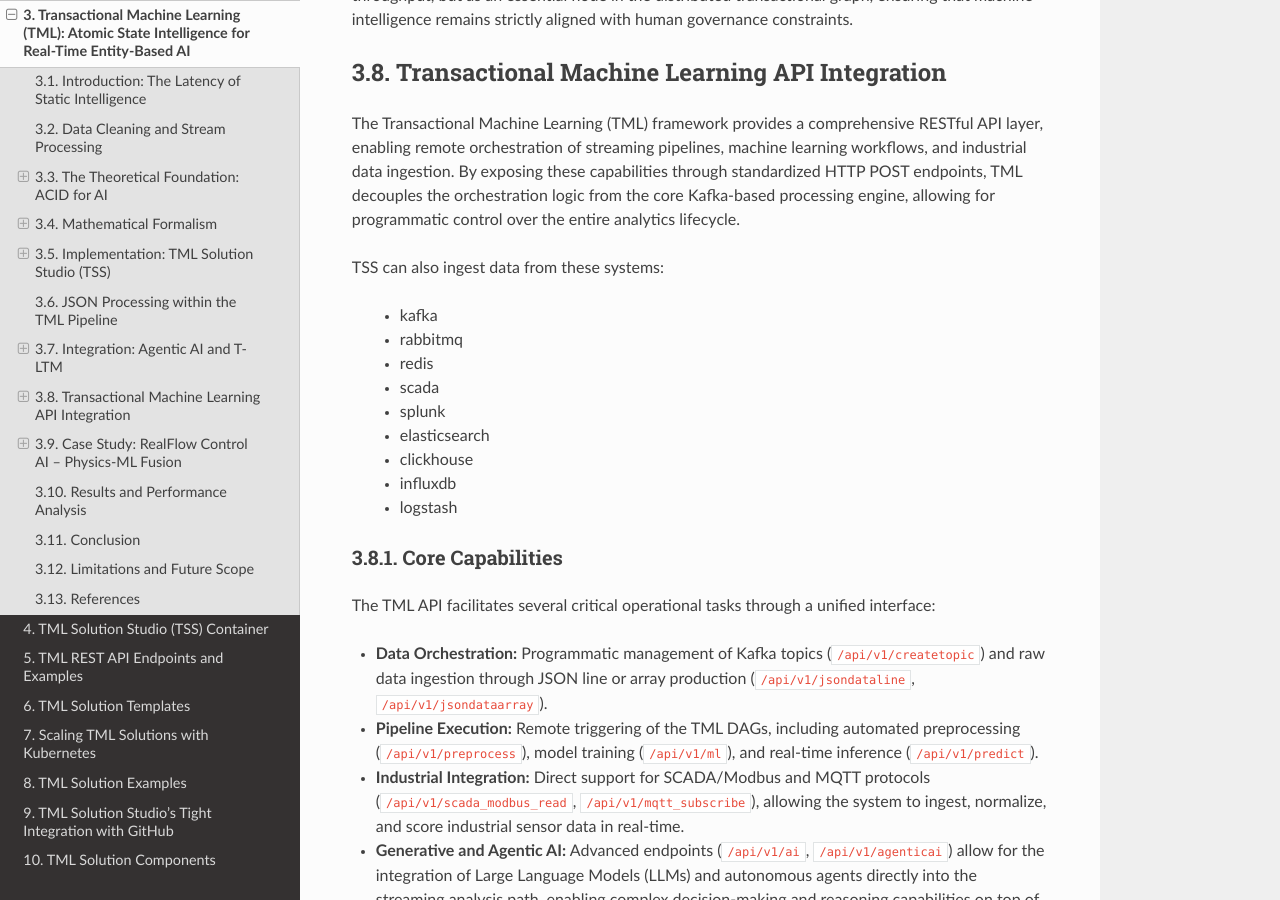
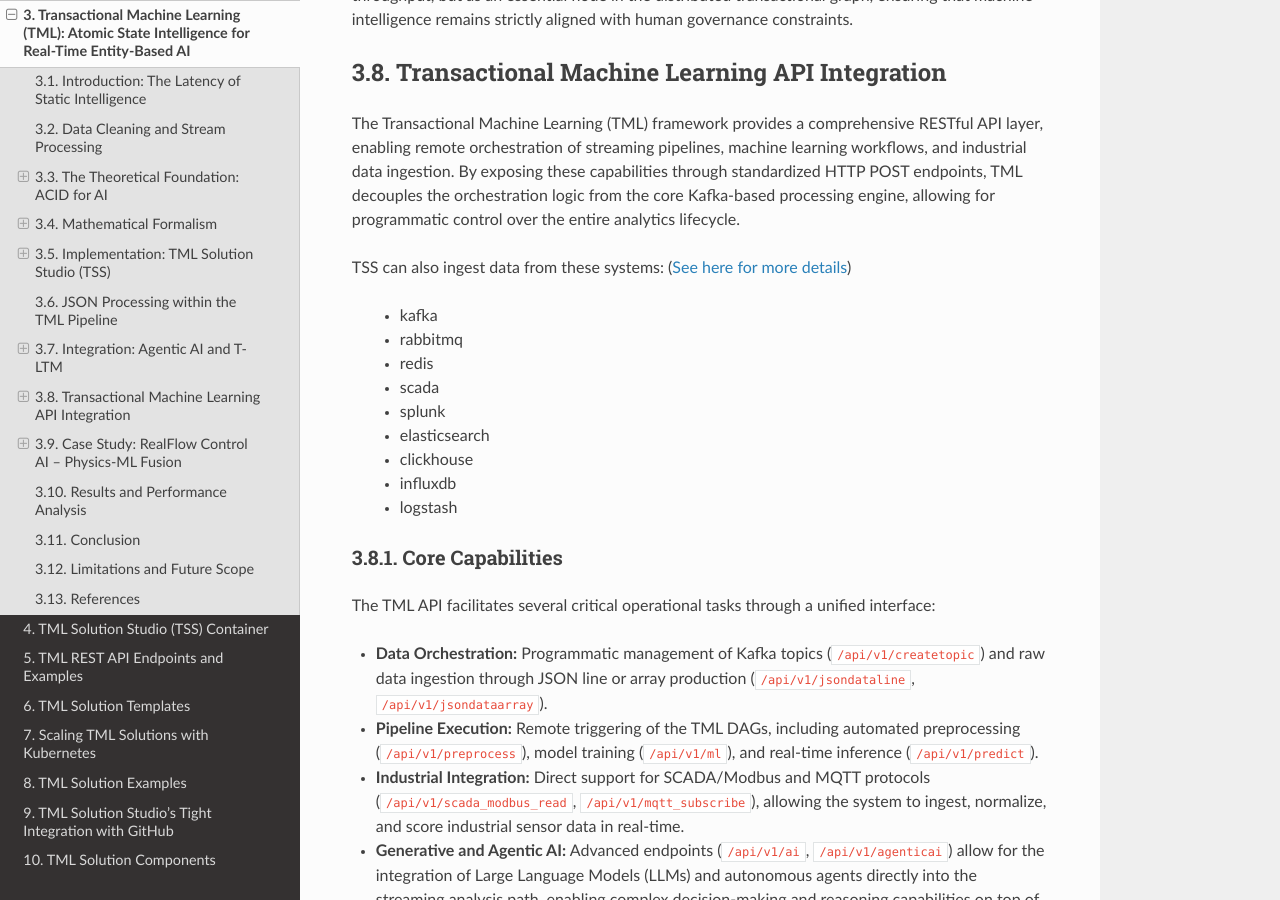
Before and after one commit to smaurice101/readthedocs, a Sphinx documentation site: the page built from docs/source/tml.rst, in a window 1280 px wide and 900 px high, scrolled down 11301 px. Built offline with Sphinx 7.4.7 and the Read the Docs theme 3.1.0, drawn with Linux system fonts in a browser that asks for light colours; pages that are not in the unit, such as notebooks, are missing from menus.

Commit message:
Update tml.rst

```diff
--- a/docs/source/tml.rst
+++ b/docs/source/tml.rst
@@ -581,7 +581,7 @@
 Kafka-based processing engine, allowing for programmatic control over
 the entire analytics lifecycle.
 
-TSS can also ingest data from these systems:
+TSS can also ingest data from these systems: (`See here for more details <https://tml.readthedocs.io/en/latest/tmlbuilds.html#step-3b-produce-data-using-restapi-tml-read-restapi-step-3-kafka-producetotopic-dag>`_)
 
  * kafka
 
```
